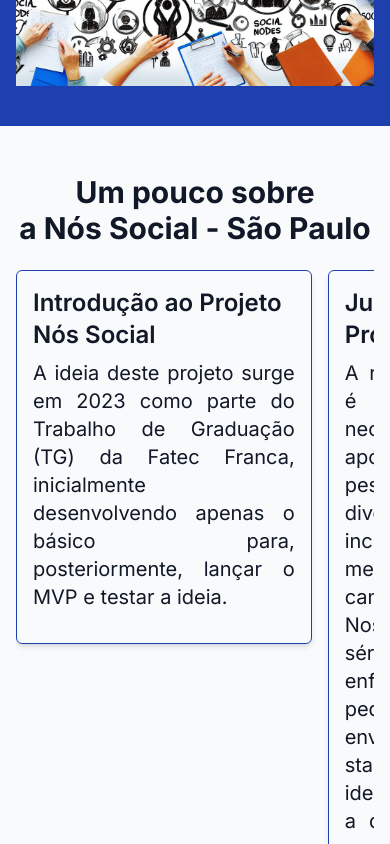
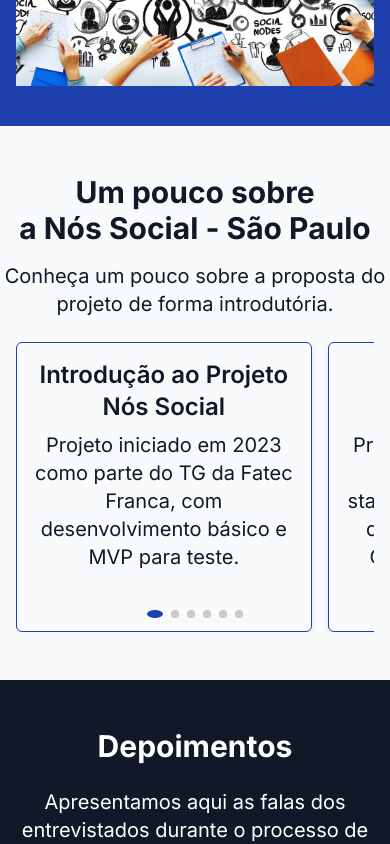
Before and after one commit to mateushilariodias/tg-nos-social-front-end, a Next.js app in the folder client/: page / in a window 390 px wide. Shown: the part 1020-1864 px from the top of the page. Built offline with nearby package versions, Linux system fonts and the light colour scheme.

Commit message:
adjusts element spacing and sizes on desktop and mobile

```diff
--- a/client/src/components/homepage/AboutSection.tsx
+++ b/client/src/components/homepage/AboutSection.tsx
@@ -6,9 +6,12 @@
 export default function AboutSection() {
     return (
         <section className="w-full bg-gray-50 text-gray-900 pb-12">
-            <h2 className="font-bold text-center text-3xl pt-12 pb-6">
+            <h2 className="font-bold text-center text-3xl pt-12 pb-4">
                 Um pouco sobre <br /> a Nós Social - São Paulo
             </h2>
+            <p className="text-center text-xl pb-6">
+                Conheça um pouco sobre a proposta do projeto de forma introdutória.
+            </p>
             <article className="CardsAboutSection block lg:hidden w-full lg:overflow-hidden relative px-4">
                 <AboutSectionRender data={DataAboutSection} />
             </article>
--- a/client/src/components/homepage/CardsAboutSection.tsx
+++ b/client/src/components/homepage/CardsAboutSection.tsx
@@ -10,9 +10,9 @@
 export default function CardsAboutSection({ className, data }: ICardsAboutSectionProps): JSX.Element {
     const { title, content } = data;
     return (
-        <div className={"border border-solid border-blue-800 text-gray-900 p-4 rounded-md shadow-md " + className}>
-            <h3 className="text-2xl font-semibold pb-2">{title}</h3>
-            <p className="text-xl text-justify pb-4">{content}</p>
+        <div className={"h-full border border-solid border-blue-800 text-gray-900 p-4 rounded-md shadow-md " + className}>
+            <h3 className="text-2xl text-center lg:text-left font-semibold pb-2">{title}</h3>
+            <p className="text-xl text-center lg:text-justify pb-4">{content}</p>
         </div>
     );
 }
--- a/client/src/components/homepage/CtaSection.tsx
+++ b/client/src/components/homepage/CtaSection.tsx
@@ -14,7 +14,7 @@
                 </p>
             </div>
             <article className="flex flex-col lg:flex-row gap-3 max-w-4xl mx-auto p-4 lg:py-8 lg:px-0 ">
-                <div className="bg-gray-900 text-white w-full p-3">
+                <div className="bg-white text-gray-900 w-full p-3">
                     <strong className="text-xl">Explore Iniciativas Inspiradoras:</strong><br />
                     <span className="text-lg">Conheça projetos impactantes e as histórias por trás deles.</span>
                 </div>
@@ -22,12 +22,14 @@
                     <strong className="text-xl">Conecte-se com ONGs:</strong><br />
                     <span className="text-lg">Encontre e entre em contato com organizações que compartilham seus valores.</span>
                 </div>
-                <div className="bg-gray-900 text-white w-full p-3">
+                <div className="bg-white text-gray-900 w-full p-3">
                     <strong className="text-xl">Faça a Diferença:</strong><br />
                     <span className="text-lg">Contribua com seu tempo, habilidades ou doações para apoiar causas importantes.</span>
                 </div>
             </article>
-            <div className="w-full lg:max-w-4xl lg:mx-auto px-4 lg:px-0">
+            <div className="w-full flex flex-row lg:max-w-4xl lg:mx-auto px-4 lg:px-0">
+                <div className='h-auto w-2 bg-gray-900 mt-4 mr-5'></div>
+                <div>
                     <p className="text-left text-white text-xl pb-8">
                         Não perca a oportunidade de fazer parte de algo maior. Junte-se a nós e ajude a criar um impacto positivo no mundo!
                     </p>
@@ -35,6 +37,7 @@
                         <strong>Cadastrar-se como usuário</strong>
                     </Link>
                 </div>
+            </div>
         </section>
     );
 }
--- a/client/src/components/homepage/Faq.tsx
+++ b/client/src/components/homepage/Faq.tsx
@@ -16,11 +16,11 @@
     return (
         <div className={"lg:max-w-4xl lg:mx-auto border-solid border-b-2 border-gray-50 text-gray-900 p-4 rounded-md shadow-md " + className}>
             <button className="w-full flex items-center justify-between" onClick={() => setClickArrow(!clickArrow)}>
-                <h3 className="text-xl lg:text-2xl text-left font-semibold py-2">{id} - {question}</h3>
+                <h3 className="w-full text-xl lg:text-2xl text-left font-semibold py-2">{id} - {question}</h3>
                 {clickArrow ? (
-                    <BiChevronDown className="h-12 w-12 lg:h-6 lg:w-6 text-sky-600 text-right" />
+                    <BiChevronDown className="h-12 w-12 text-sky-600 text-right" />
                 ) : (
-                    <BiChevronUp className="h-12 w-12 lg:h-6 lg:w-6 text-sky-600" />
+                    <BiChevronUp className="h-12 w-12 text-sky-600" />
                 )}
             </button>
             <p className={`text-lg text-left lg:py-4 lg:px-8 ${clickArrow ? "hidden" : "block"}`}>{answer}</p>
--- a/client/src/data/homepage/AboutSection.tsx
+++ b/client/src/data/homepage/AboutSection.tsx
@@ -4,28 +4,28 @@
     content: string;
 }
 
-export const DataAboutSection:IDataAboutSection[] = [{
+export const DataAboutSection: IDataAboutSection[] = [{
     id: 1,
-    title:'Introdução ao Projeto Nós Social',
-    content:'A ideia deste projeto surge em 2023 como parte do Trabalho de Graduação (TG) da Fatec Franca, inicialmente desenvolvendo apenas o básico para, posteriormente, lançar o MVP e testar a ideia.'
+    title: 'Introdução ao Projeto Nós Social',
+    content: 'Projeto iniciado em 2023 como parte do TG da Fatec Franca, com desenvolvimento básico e MVP para teste.'
 },{
     id: 2,
-    title:'Justificativa do Projeto',
-    content:'A realização deste projeto é fundamentada nas necessidades identificadas após um processo de pesquisa e interação com diversos stakeholders, incluindo gerentes, membros de ONG e candidatos a voluntariado. Nossa pesquisa revela uma série de desafios enfrentados pelas pequenas ONG. O envolvimento de múltiplos stakeholders ajuda a identificar esses desafios e a desenvolver um projeto que visa abordar o principal deles.'
+    title: 'Justificativa do Projeto',
+    content: 'Projeto fundamentado em pesquisa com stakeholders, identificando desafios das pequenas ONG e desenvolvendo soluções.'
 },{
     id: 3,
-    title:'Desafios das ONG',
-    content:'O resultado do nosso processo de pesquisa se alinha com as informações obtidas do Portal do Impacto, uma fonte confiável de conteúdo relacionado a Organizações da Sociedade Civil (OSC) e seus desafios. O principal problema enfrentado pelas ONG é a questão da visibilidade e reconhecimento. Muitas dessas organizações lutam para se destacar em um mercado saturado de projetos sem fins lucrativos, onde a divulgação ocorre principalmente por meio da prática oral dos participantes.'
+    title: 'Desafios das ONG',
+    content: 'Pesquisa revela que o principal problema das ONG é a visibilidade e reconhecimento no mercado saturado.'
 },{
     id: 4,
-    title:'Nossa Solução',
-    content:'Essa pesquisa confirma a necessidade de desenvolver uma solução tecnológica que permita a comunicação eficaz das atividades dessas organizações. A necessidade de visibilidade é complexa e exige uma abordagem integrada. Portanto, este projeto visa desenvolver uma solução que aborde esses desafios, fornecendo ferramentas e métodos que ajudarão as ONG a superar esses obstáculos.'
+    title: 'Nossa Solução',
+    content: 'Desenvolver uma solução tecnológica integrada que melhore a comunicação e visibilidade das atividades das ONG.'
 },{
     id: 5,
-    title:'Objetivo do Projeto',
-    content:'Este projeto reconhece os desafios enfrentados pelas ONG e se baseia na pesquisa e no envolvimento dos stakeholders para oferecer uma solução front-end de sistema web que contribuirá para a melhoria do terceiro setor e o fortalecimento dessas organizações. Utilizamos todas as ferramentas, bibliotecas e frameworks que o mercado disponibiliza, que sejam coerentes com o objetivo do projeto e atendam as melhores práticas no desenvolvimento de uma plataforma.'
+    title: 'Objetivo do Projeto',
+    content: 'Criar um front-end web que fortaleça o terceiro setor e melhore as práticas de desenvolvimento de plataforma.'
 },{
     id: 6,
-    title:'Nosso Propósito',
-    content:'O objetivo geral deste projeto é a criação de um front-end de um sistema disponível em formato web, mobile e desktop, com o propósito de oferecer uma solução que eleve a visibilidade das Organizações Não Governamentais (ONG) e das atividades que realizam.'
-},]
+    title: 'Nosso Propósito',
+    content: 'Oferecer uma solução web, mobile e desktop que aumente a visibilidade das ONG e suas atividades.'
+},];
```
Lines whose indentation alone changed are shown as unchanged.
